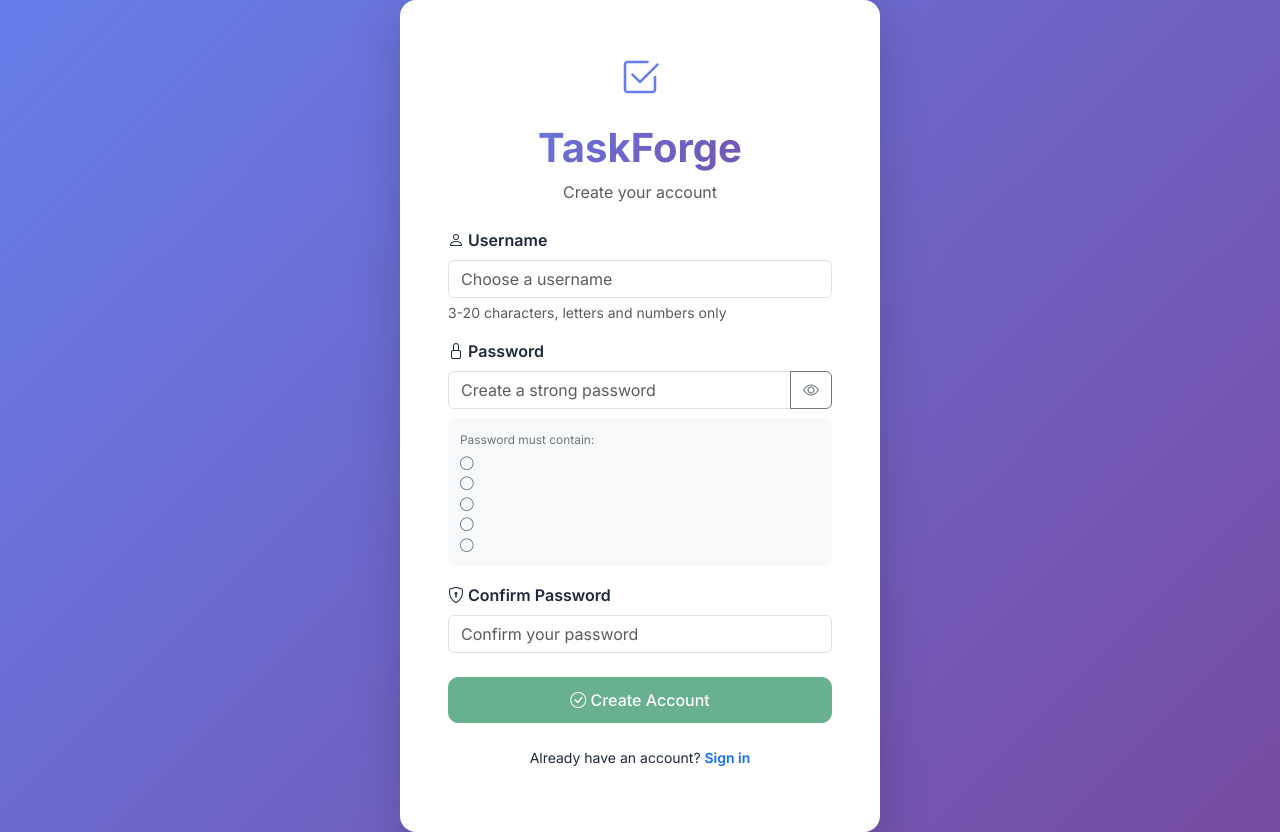
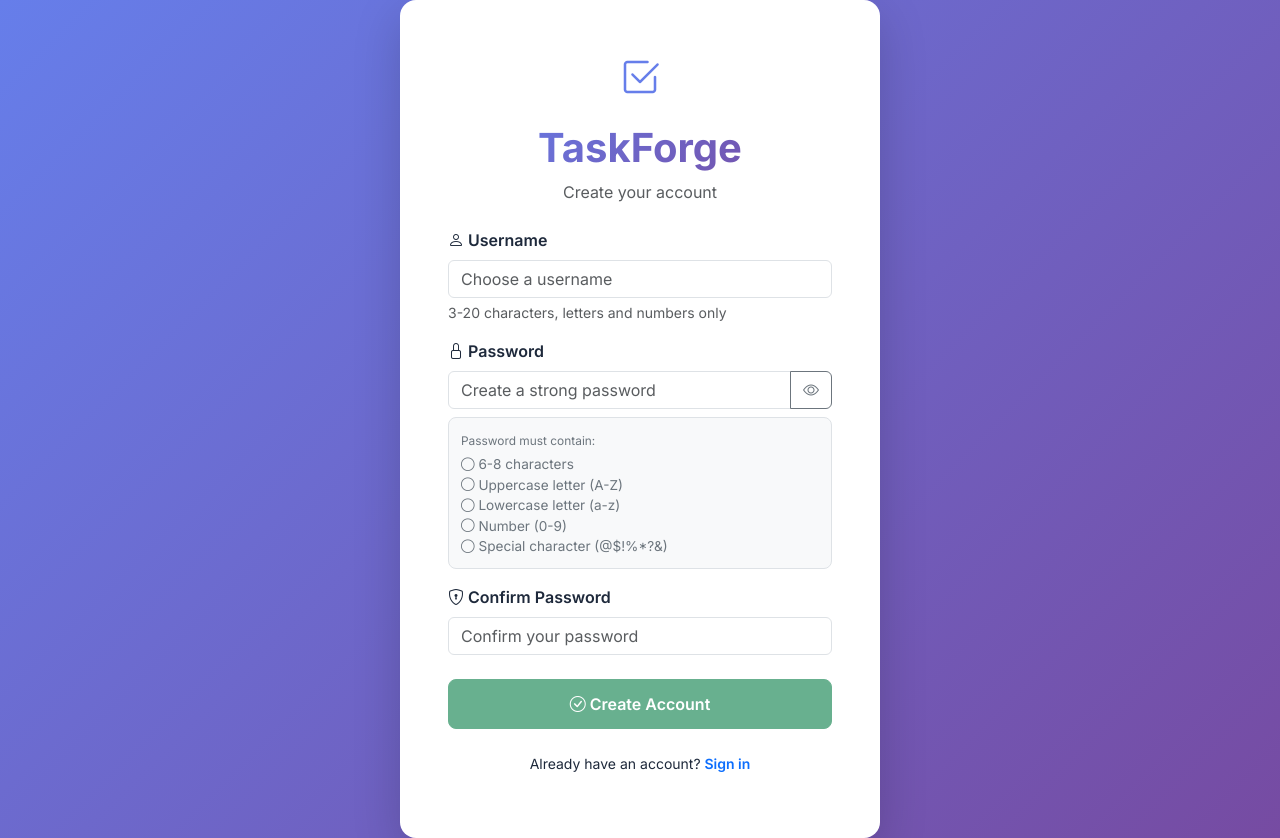
Before and after one commit to Agnish77/TodoApp, a Flask app: page /signup in a window 1280 px wide. Run offline with Flask 3, Linux system fonts and the light colour scheme; some libraries are stand-ins or nearby versions.

Commit message:
Update signup.html

```diff
--- a/templates/signup.html
+++ b/templates/signup.html
@@ -32,7 +32,7 @@
                     <label class="form-label fw-semibold">
                         <i class="bi bi-person"></i> Username
                     </label>
-                    <input type="text" name="username" class="form-control"
+                    <input type="text" name="username" id="username" class="form-control"
                            placeholder="Choose a username" required minlength="3" maxlength="20">
                     <div class="form-text">3-20 characters, letters and numbers only</div>
                 </div>
@@ -49,7 +49,7 @@
                         </button>
                     </div>
 
-                    <!-- Password Requirements - VISIBLE BOX -->
+                    <!-- Password Requirements - VISIBLE BOX (FIXED) -->
                     <div class="password-requirements mt-2">
                         <small class="text-muted">Password must contain:</small>
                         <div class="mt-1">
@@ -109,22 +109,23 @@ function updatePasswordUI() {
     const password = document.getElementById('password').value;
     const req = validatePassword(password);
 
-    const updateReq = (id, valid) => {
+    // Helper function to update each requirement
+    const updateReq = (id, isValid, text) => {
         const el = document.getElementById(id);
-        if (valid) {
-            el.innerHTML = '<i class="bi bi-check-circle-fill text-success"></i> ' + el.innerHTML.split('>')[1];
+        if (isValid) {
+            el.innerHTML = '<i class="bi bi-check-circle-fill text-success"></i> ' + text;
             el.className = 'text-success';
         } else {
-            el.innerHTML = '<i class="bi bi-circle"></i> ' + el.innerHTML.split('>')[1];
+            el.innerHTML = '<i class="bi bi-circle"></i> ' + text;
             el.className = 'text-muted';
         }
     };
 
-    updateReq('req-length', req.length);
-    updateReq('req-upper', req.upper);
-    updateReq('req-lower', req.lower);
-    updateReq('req-number', req.number);
-    updateReq('req-special', req.special);
+    updateReq('req-length', req.length, '6-8 characters');
+    updateReq('req-upper', req.upper, 'Uppercase letter (A-Z)');
+    updateReq('req-lower', req.lower, 'Lowercase letter (a-z)');
+    updateReq('req-number', req.number, 'Number (0-9)');
+    updateReq('req-special', req.special, 'Special character (@$!%*?&)');
 
     return Object.values(req).every(v => v === true);
 }
@@ -151,7 +152,7 @@ function checkPasswordsMatch() {
 function updateRegisterButton() {
     const isPasswordValid = updatePasswordUI();
     const doPasswordsMatch = checkPasswordsMatch();
-    const username = document.querySelector('input[name="username"]').value;
+    const username = document.getElementById('username').value;
     const isUsernameValid = username.length >= 3 && /^[A-Za-z0-9]+$/.test(username);
 
     document.getElementById('registerBtn').disabled = !(isPasswordValid && doPasswordsMatch && isUsernameValid);
@@ -169,10 +170,10 @@ document.getElementById('togglePassword').addEventListener('click', function() {
 // Event listeners
 document.getElementById('password').addEventListener('input', updateRegisterButton);
 document.getElementById('confirmPassword').addEventListener('input', updateRegisterButton);
-document.querySelector('input[name="username"]').addEventListener('input', updateRegisterButton);
+document.getElementById('username').addEventListener('input', updateRegisterButton);
 
 // Username validation on input
-document.querySelector('input[name="username"]').addEventListener('input', function(e) {
+document.getElementById('username').addEventListener('input', function(e) {
     const username = e.target.value;
     if (username && !/^[A-Za-z0-9]+$/.test(username)) {
         this.setCustomValidity('Username can only contain letters and numbers');
@@ -184,8 +185,30 @@ document.querySelector('input[name="username"]').addEventListener('input', funct
         this.setCustomValidity('');
         this.style.borderColor = '#198754';
     }
+    updateRegisterButton();
 });
 
+// Initial call
 updateRegisterButton();
 </script>
+
+<style>
+    /* Make validators more visible */
+    .password-requirements {
+        background: #f8f9fa;
+        padding: 12px;
+        border-radius: 8px;
+        border: 1px solid #dee2e6;
+    }
+    .text-success {
+        color: #198754 !important;
+        font-weight: 500;
+    }
+    .btn-modern {
+        padding: 12px;
+        font-weight: 600;
+        border-radius: 8px;
+    }
+</style>
+
 {% endblock %}
```
